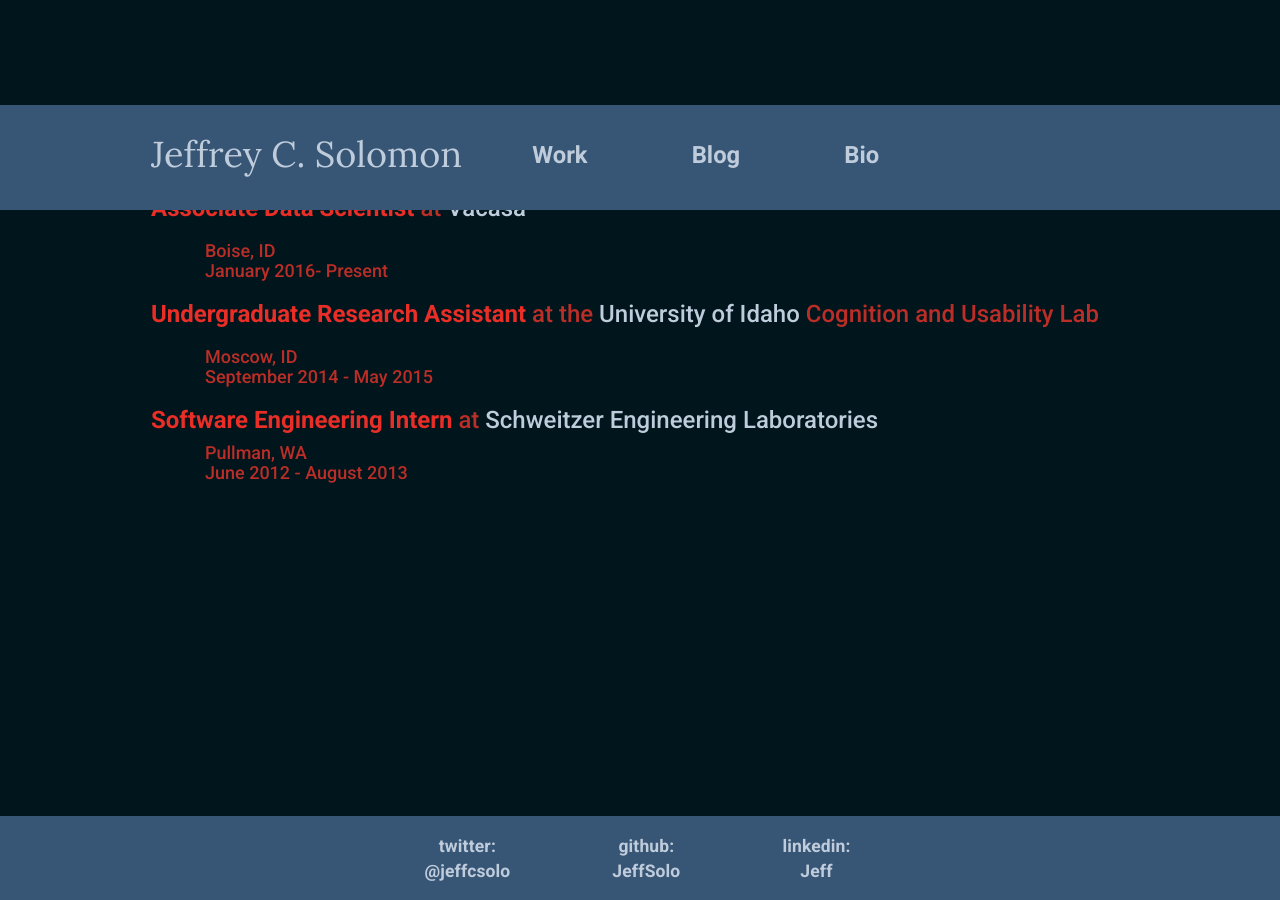
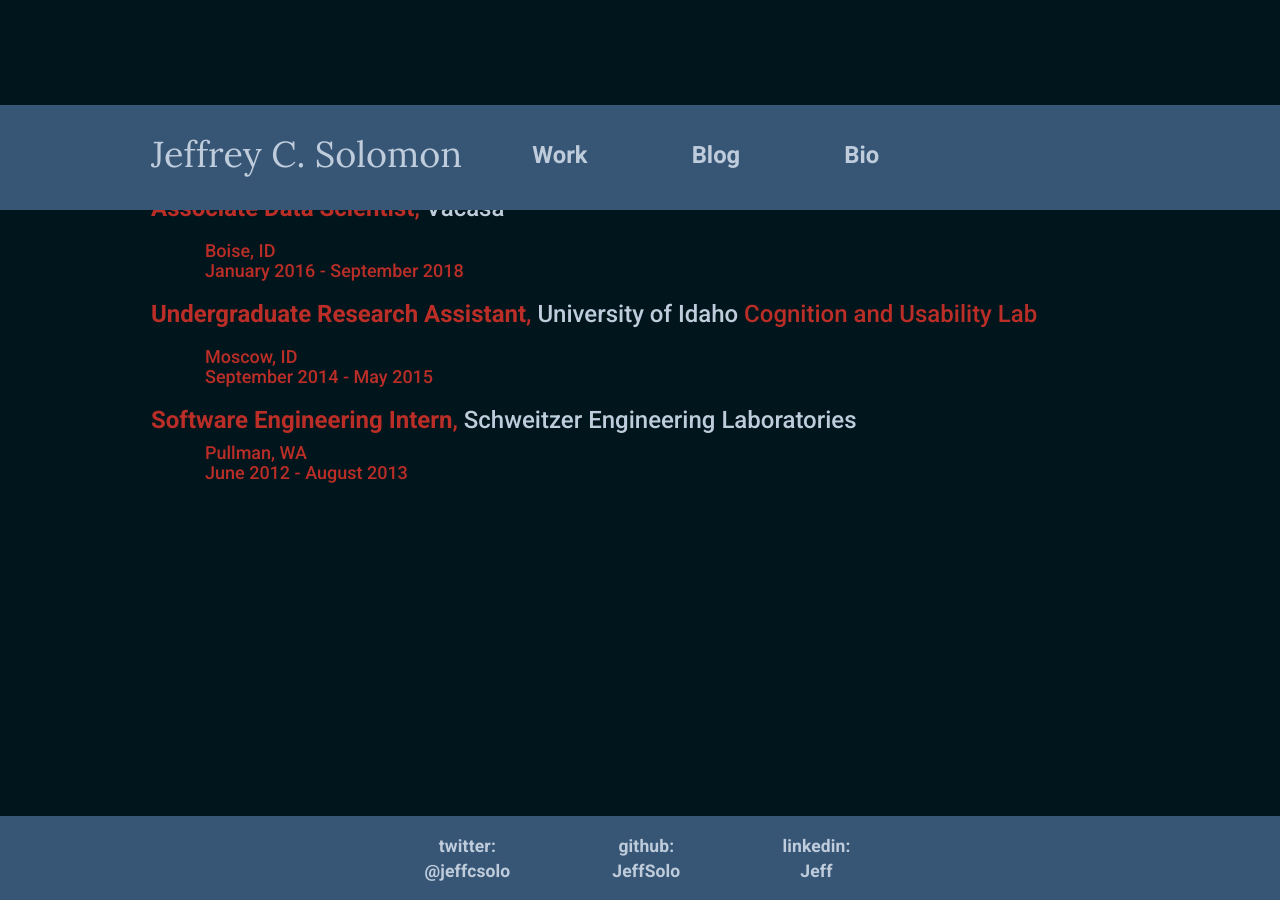
Before and after one commit to JeffSolo/jeffsolo.github.com, a Jekyll site: the page built from work/index.html, in a window 1280 px wide. Built offline with Jekyll 4.4.1, drawn with Linux system fonts in a browser that asks for light colours; nearby versions of some CDN libraries.

Commit message:
updated bio

```diff
--- a/work/index.html
+++ b/work/index.html
@@ -4,10 +4,10 @@
 shorttitle: Work
 ---
 <div class="grid">
-	<h3><b class="redder">Associate Data Scientist</b> at <a href="http://www.vacasa.com/">Vacasa</a><h3>
-	<h4 class="tabspace">Boise, ID <br> January 2016- Present</h4>
-	<h3><b class="redder">Undergraduate Research Assistant</b> at the <a href="http://www.uidaho.edu/">University of Idaho</a> Cognition and Usability Lab<h3>
+	<h3><b>Associate Data Scientist</b>, <a href="http://www.vacasa.com/">Vacasa</a><h3>
+	<h4 class="tabspace">Boise, ID <br> January 2016 - September 2018</h4>
+	<h3><b>Undergraduate Research Assistant</b>, <a href="http://www.uidaho.edu/">University of Idaho</a> Cognition and Usability Lab<h3>
 	<h4 class="tabspace">Moscow, ID <br> September 2014 - May 2015</h4>
-	<h3><b class="redder">Software Engineering Intern</b> at <a href="https://www.selinc.com/">Schweitzer Engineering Laboratories</a></h3>
+	<h3><b>Software Engineering Intern</b>, <a href="https://www.selinc.com/">Schweitzer Engineering Laboratories</a></h3>
 	<h4 class="tabspace">Pullman, WA <br> June 2012 - August 2013</h4>
  </div>
```
Also changed, not shown: bio/index.html (+4 -3 lines).
